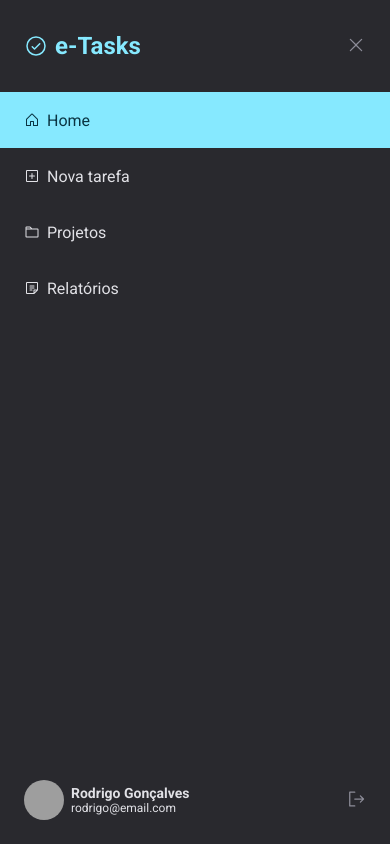
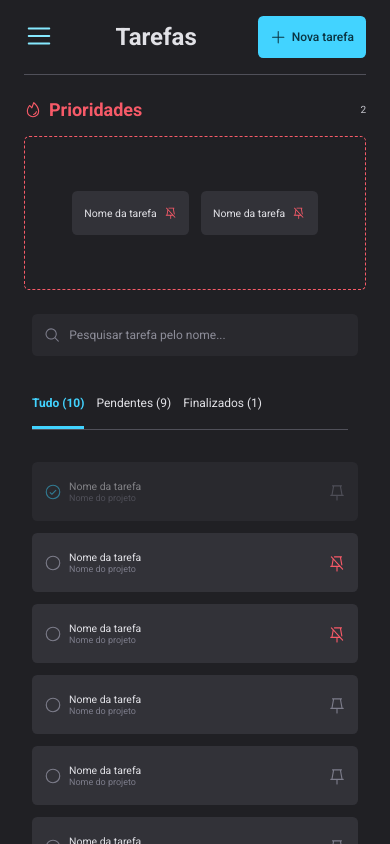
Before and after one commit to caio-guimaraes-web/e-tasks-styled-components, a React (Vite) app: page / in a window 390 px wide. Built offline with nearby package versions, Linux system fonts and the light colour scheme; grey boxes are pictures that could not be loaded.

Commit message:
open and close mobile menu

```diff
--- a/src/components/Header/index.jsx
+++ b/src/components/Header/index.jsx
@@ -4,10 +4,10 @@
 
 import { Container, Menu } from "./styles"
 
-export function Header() {
+export function Header({ onOpenMenu }) {
   return (
     <Container>
-      <Menu>
+      <Menu onClick={onOpenMenu}>
         <List />
       </Menu>
 
--- a/src/components/SideMenu/index.jsx
+++ b/src/components/SideMenu/index.jsx
@@ -10,17 +10,19 @@
 
 import { Container, Footer, Nav, Title, Header, Button } from "./styles"
 
-export function SideMenu() {
+export function SideMenu({ menuIsOpen, onCloseMenu }) {
   return (
-    <Container>
+    <Container data-menu-is-open={menuIsOpen}>
       <Header>
         <Title>
           <CheckCircle /> e-Tasks
         </Title>
 
-        <Button>
-          <X />
-        </Button>
+        {menuIsOpen && (
+          <Button onClick={onCloseMenu}>
+            <X />
+          </Button>
+        )}
       </Header>
 
       <Nav>
--- a/src/components/SideMenu/styles.js
+++ b/src/components/SideMenu/styles.js
@@ -14,6 +14,11 @@
     grid-area: none;
     position: absolute;
     z-index: 1;
+    display: none;
+
+    &[data-menu-is-open="true"] {
+      display: block;
+    }
   }
 `
 
--- a/src/pages/Home/index.jsx
+++ b/src/pages/Home/index.jsx
@@ -1,40 +1,44 @@
-import { useEffect, useState } from "react";
-import { tasks } from "../../utils/tasks";
+import { useEffect, useState } from "react"
+import { tasks } from "../../utils/tasks"
 
-import { Tasks } from "../../components/Tasks";
-import { Search } from "../../components/Search";
-import { Header } from "../../components/Header";
-import { SideMenu } from "../../components/SideMenu";
-import { Priorities } from "../../components/Priorities";
+import { Tasks } from "../../components/Tasks"
+import { Search } from "../../components/Search"
+import { Header } from "../../components/Header"
+import { SideMenu } from "../../components/SideMenu"
+import { Priorities } from "../../components/Priorities"
 
-import { Container, FixedContent } from "./styles";
+import { Container, FixedContent } from "./styles"
 
 export function Home() {
-  const [data, setData] = useState([]);
-  const [filter, setFilter] = useState("all");
+  const [data, setData] = useState([])
+  const [filter, setFilter] = useState("all")
+  const [menuIsOpen, setMenuIsOpen] = useState(false)
 
   useEffect(() => {
     switch (filter) {
       case "pending":
-        return setData(tasks.filter((tasks) => tasks.done === false));
+        return setData(tasks.filter((tasks) => tasks.done === false))
       case "finished":
-        return setData(tasks.filter((tasks) => tasks.done === true));
+        return setData(tasks.filter((tasks) => tasks.done === true))
       default:
-        return setData(tasks);
+        return setData(tasks)
     }
-  }, [filter]);
+  }, [filter])
 
   return (
     <Container>
-      <SideMenu />
+      <SideMenu
+        menuIsOpen={menuIsOpen}
+        onCloseMenu={() => setMenuIsOpen(false)}
+      />
 
       <FixedContent>
-        <Header />
+        <Header onOpenMenu={() => setMenuIsOpen(true)} />
         <Priorities />
         <Search setFilter={setFilter} filter={filter} />
       </FixedContent>
 
       <Tasks data={data} />
     </Container>
-  );
+  )
 }
```
